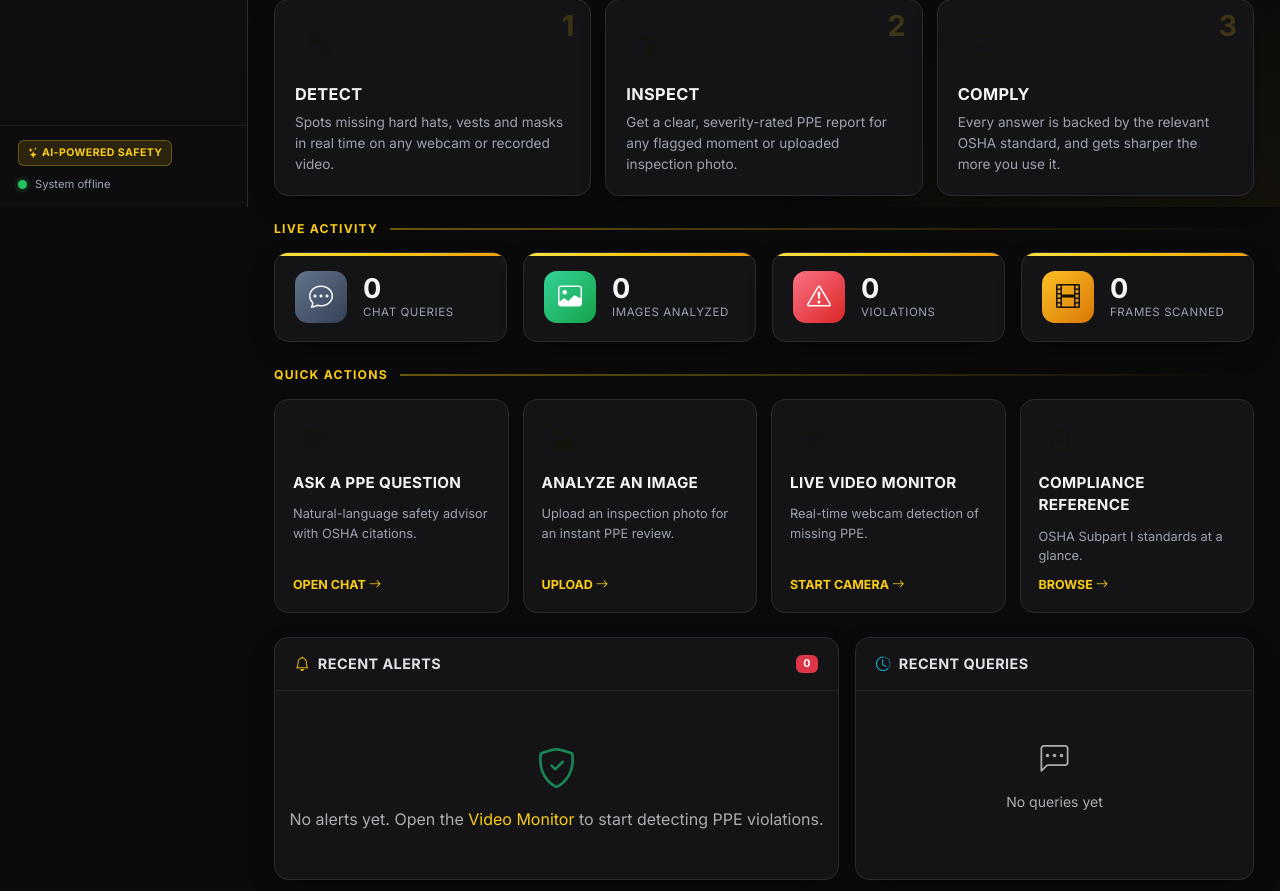
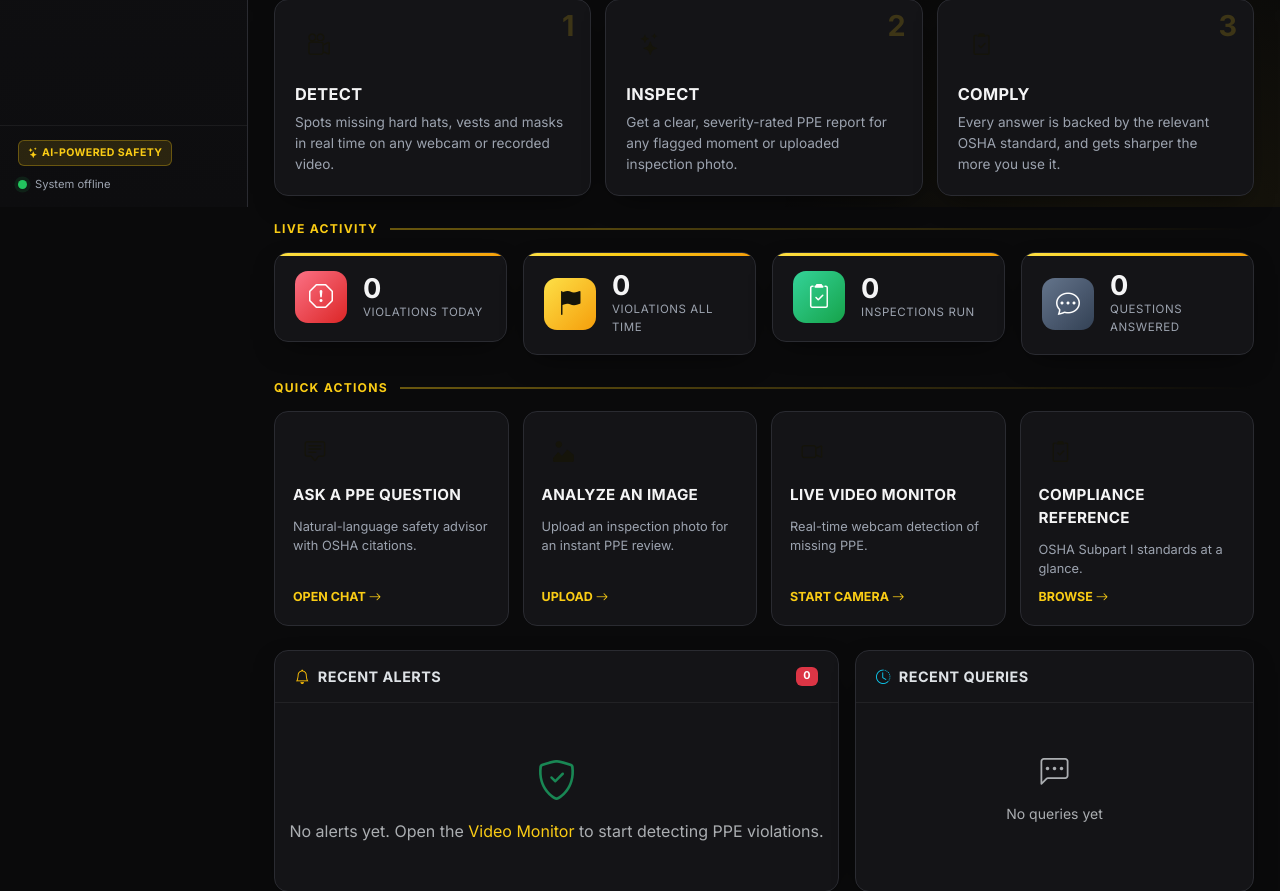
Before and after one commit to Mystique1337/safetybuddy, a Flask app: page / in a window 1280 px wide. Shown: the part 593-1484 px from the top of the page. Run offline with Flask 3, Linux system fonts and the light colour scheme; data that the repository does not hold is empty; some libraries are stand-ins or nearby versions.

Commit message:
Add safety KPIs + subscribers CSV export
- Dashboard now shows safety KPIs (Violations today, Violations all time,
  Inspections run, Questions answered) instead of vanity counts.
- scripts/export_subscribers.py dumps the subscribers table to CSV.

```diff
--- a/src/ui/templates/dashboard.html
+++ b/src/ui/templates/dashboard.html
@@ -60,26 +60,26 @@
 <div class="row g-3 mb-4">
     <div class="col-6 col-lg-3">
         <div class="stat-card">
-            <div class="stat-icon g-blue"><i class="bi bi-chat-dots"></i></div>
-            <div class="stat-info"><span class="stat-value" id="statQueries" data-count="0">0</span><span class="stat-label">Chat Queries</span></div>
+            <div class="stat-icon g-rose"><i class="bi bi-exclamation-octagon"></i></div>
+            <div class="stat-info"><span class="stat-value" id="statViolToday" data-count="0">0</span><span class="stat-label">Violations Today</span></div>
         </div>
     </div>
     <div class="col-6 col-lg-3">
         <div class="stat-card">
-            <div class="stat-icon g-green"><i class="bi bi-image"></i></div>
-            <div class="stat-info"><span class="stat-value" id="statImages" data-count="0">0</span><span class="stat-label">Images Analyzed</span></div>
+            <div class="stat-icon g-amber"><i class="bi bi-flag-fill"></i></div>
+            <div class="stat-info"><span class="stat-value" id="statViolations" data-count="0">0</span><span class="stat-label">Violations All Time</span></div>
         </div>
     </div>
     <div class="col-6 col-lg-3">
         <div class="stat-card">
-            <div class="stat-icon g-rose"><i class="bi bi-exclamation-triangle"></i></div>
-            <div class="stat-info"><span class="stat-value" id="statViolations" data-count="0">0</span><span class="stat-label">Violations</span></div>
+            <div class="stat-icon g-green"><i class="bi bi-clipboard2-check"></i></div>
+            <div class="stat-info"><span class="stat-value" id="statInspections" data-count="0">0</span><span class="stat-label">Inspections Run</span></div>
         </div>
     </div>
     <div class="col-6 col-lg-3">
         <div class="stat-card">
-            <div class="stat-icon g-violet"><i class="bi bi-film"></i></div>
-            <div class="stat-info"><span class="stat-value" id="statFrames" data-count="0">0</span><span class="stat-label">Frames Scanned</span></div>
+            <div class="stat-icon g-blue"><i class="bi bi-chat-dots"></i></div>
+            <div class="stat-info"><span class="stat-value" id="statQuestions" data-count="0">0</span><span class="stat-label">Questions Answered</span></div>
         </div>
     </div>
 </div>
@@ -163,10 +163,10 @@ function animateCount(el, target) {
 async function loadDashboard() {
     try {
         const data = await (await fetch('/api/dashboard')).json();
-        animateCount(document.getElementById('statQueries'), data.stats.queries || 0);
-        animateCount(document.getElementById('statImages'), data.stats.images_analyzed || 0);
+        animateCount(document.getElementById('statViolToday'), data.stats.violations_today || 0);
         animateCount(document.getElementById('statViolations'), data.stats.violations || 0);
-        animateCount(document.getElementById('statFrames'), data.stats.video_frames || 0);
+        animateCount(document.getElementById('statInspections'), data.stats.inspections || 0);
+        animateCount(document.getElementById('statQuestions'), data.stats.questions || 0);
 
         const alerts = data.alerts || [];
         document.getElementById('alertCountBadge').textContent = alerts.length;
```
Also changed, not shown: scripts/export_subscribers.py (added, +49 -0 lines), src/storage/db.py.
